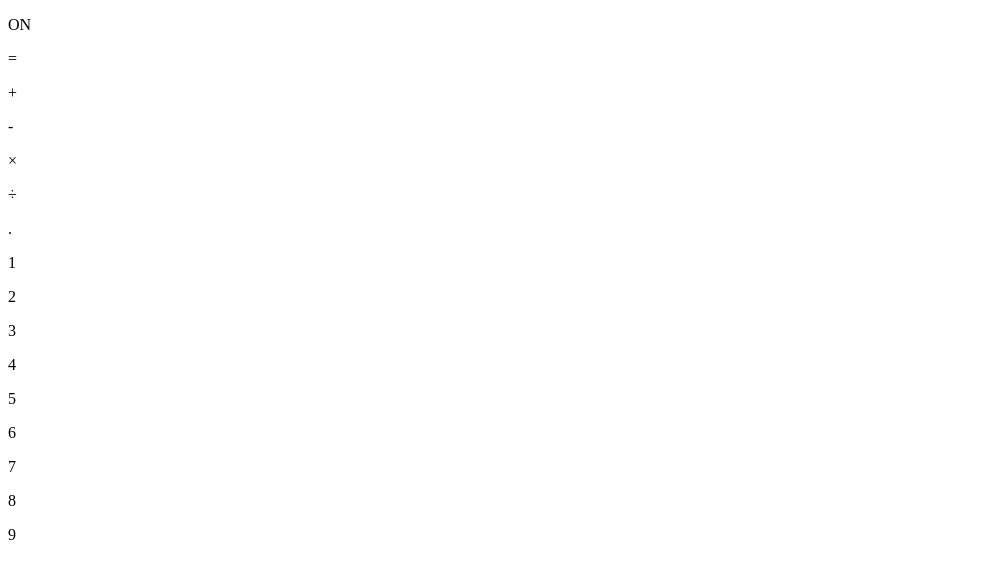
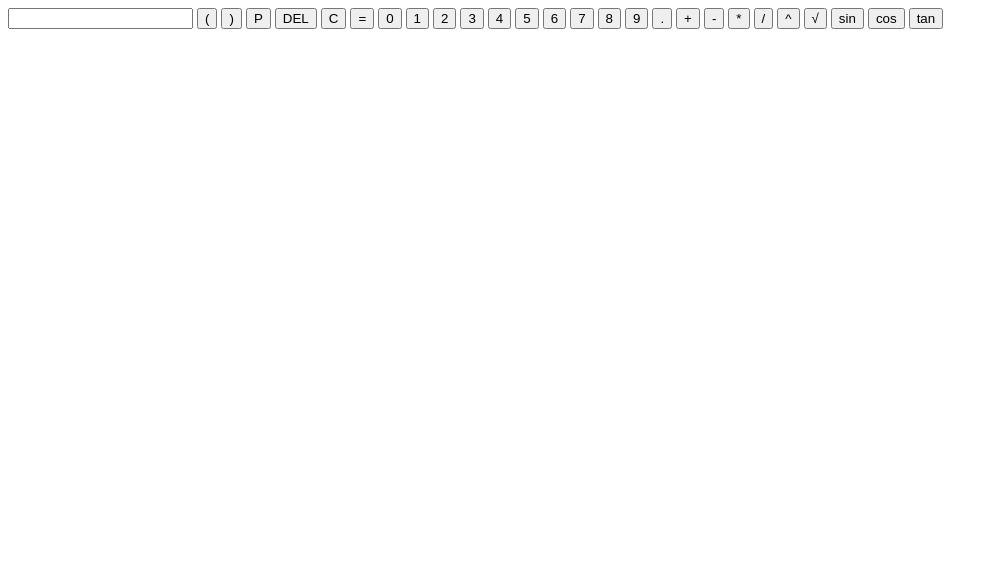
Before and after one commit to OHOKs/ProjectForMoney, a plain HTML site: page Calculator/index.html in a window 1280 px wide. Shown: the whole page, without its empty margins (0-998 px from the left). Drawn offline with Linux system fonts and the light colour scheme.

Commit message:
Add files via upload

```diff
--- a/Calculator/index.html
+++ b/Calculator/index.html
@@ -9,23 +9,33 @@
 </head>
 <body>
     <div class="Container">
-        <div class="Display"></div>
-        <p class="PowerButton" onclick="Power()">ON</p>
-        <p class="Equals" onabort="Equals()">=</p>
-        <p class="Operation" onclick="Plus()">+</p>
-        <p class="Operation" onclick="Minus()">-</p>
-        <p class="Operation" onclick="Multiply()">×</p>
-        <p class="Operation" onclick="Divide()">÷</p>
-        <p class="Numbers" onclick="Dot()">.</p>
-        <p class="Numbers" onclick="NumberOne()">1</p>
-        <p class="Numbers" onclick="NumberTwo()">2</p>
-        <p class="Numbers" onclick="NumberTwo()">3</p>
-        <p class="Numbers" onclick="NumberTwo()">4</p>
-        <p class="Numbers" onclick="NumberTwo()">5</p>
-        <p class="Numbers" onclick="NumberTwo()">6</p>
-        <p class="Numbers" onclick="NumberTwo()">7</p>
-        <p class="Numbers" onclick="NumberTwo()">8</p>
-        <p class="Numbers" onclick="NumberTwo()">9</p>
+        <input type="text" id="display" readonly>
+        <button onclick="appendToDisplay('(')"> ( </button>
+        <button onclick="appendToDisplay(')')"> ) </button>
+        <button onclick="Power()"> P </button>
+        <button onclick="Delete()"> DEL </button>
+        <button onclick="clearDisplay()"> C </button>
+        <button onclick="calculate()"> = </button>
+        <button onclick="appendToDisplay('0')">0</button>
+        <button onclick="appendToDisplay('1')">1</button>
+        <button onclick="appendToDisplay('2')">2</button>
+        <button onclick="appendToDisplay('3')">3</button>
+        <button onclick="appendToDisplay('4')">4</button>
+        <button onclick="appendToDisplay('5')">5</button>
+        <button onclick="appendToDisplay('6')">6</button>
+        <button onclick="appendToDisplay('7')">7</button>
+        <button onclick="appendToDisplay('8')">8</button>
+        <button onclick="appendToDisplay('9')">9</button>
+        <button onclick="appendToDisplay('.')">.</button>
+        <button onclick="appendToDisplay('+')">+</button>
+        <button onclick="appendToDisplay('-')">-</button>
+        <button onclick="appendToDisplay('*')">*</button>
+        <button onclick="appendToDisplay('/')">/</button>
+        <button onclick="appendToDisplay('^')">^</button>
+        <button onclick="calculateSqrt()">√</button>
+        <button onclick="calculateSin()">sin</button>
+        <button onclick="calculateCos()">cos</button>
+        <button onclick="calculateTan()">tan</button>
     </div>
 </body>
 </html>
--- a/Calculator/js.js
+++ b/Calculator/js.js
@@ -0,0 +1,37 @@
+function appendToDisplay(value) {
+    document.getElementById('display').value += value;
+}
+
+function clearDisplay() {
+    document.getElementById('display').value = '';
+}
+
+function calculate() {
+    try {
+        document.getElementById('display').value = eval(document.getElementById('display').value);
+    } catch {
+        document.getElementById('display').value = 'Error';
+    }
+}
+
+function calculateSqrt() {
+    var displayValue = eval(document.getElementById('display').value)
+    var result = Math.sqrt(displayValue);
+
+    document.getElementById('display').value = result;
+}
+
+function calculateSin() {
+    var result = Math.sin(eval(document.getElementById('display').value));
+    document.getElementById('display').value = result;
+}
+
+function calculateCos() {
+    var result = Math.cos(eval(document.getElementById('display').value));
+    document.getElementById('display').value = result;
+}
+
+function calculateTan() {
+    var result = Math.tan(eval(document.getElementById('display').value));
+    document.getElementById('display').value = result;
+}
```
